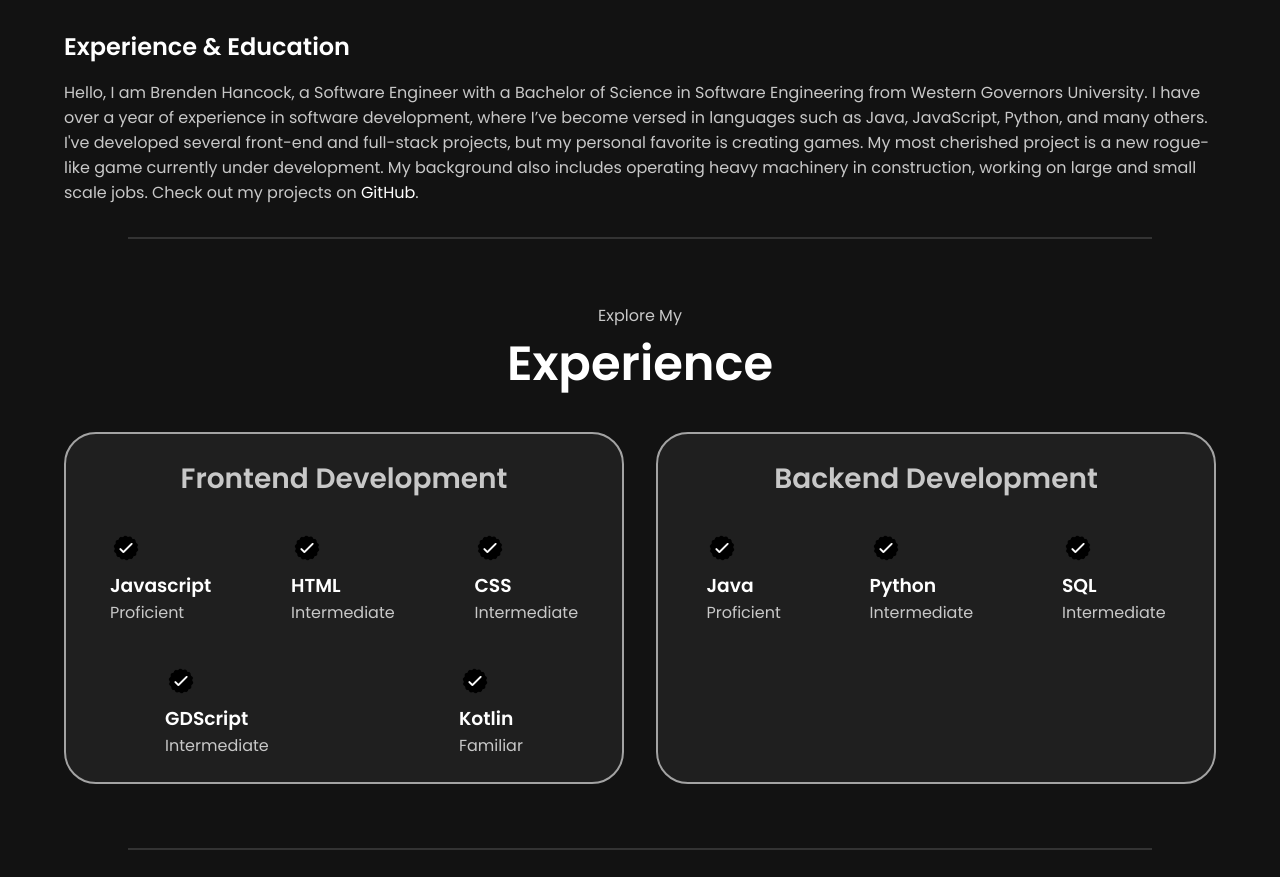
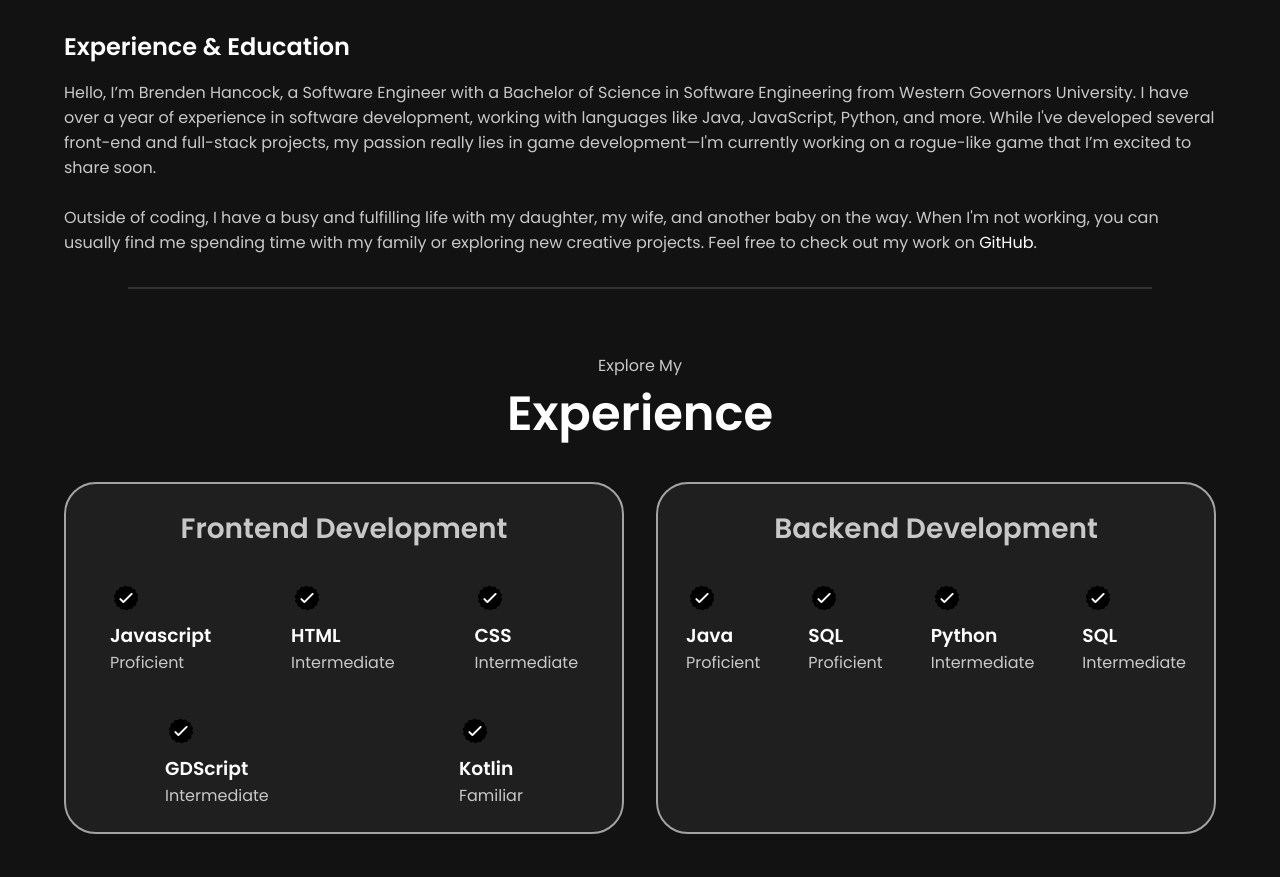
Before and after one commit to Brendenh2314/Portfolio-Website, a plain HTML site: page index.html in a window 1280 px wide. Shown: the part 1298-2175 px from the top of the page. Drawn offline with Linux system fonts and the light colour scheme.

Commit message:
Made some clean ups

```diff
--- a/index.html
+++ b/index.html
@@ -81,7 +81,9 @@
                     </div> -->
                     <div class="text-container">
                         <h2>Experience & Education</h2>
-                        <p><p>Hello, I am Brenden Hancock, a Software Engineer with a Bachelor of Science in Software Engineering from Western Governors University. I have over a year of experience in software development, where I’ve become versed in languages such as Java, JavaScript, Python, and many others. I've developed several front-end and full-stack projects, but my personal favorite is creating games. My most cherished project is a new rogue-like game currently under development. My background also includes operating heavy machinery in construction, working on large and small scale jobs. Check out my projects on <a href="https://github.com/Brendenh2314" target="_blank">GitHub</a>.</p></p>
+                        <p>Hello, I’m Brenden Hancock, a Software Engineer with a Bachelor of Science in Software Engineering from Western Governors University. I have over a year of experience in software development, working with languages like Java, JavaScript, Python, and more. While I've developed several front-end and full-stack projects, my passion really lies in game development—I'm currently working on a rogue-like game that I’m excited to share soon.</p>
+                        <br>
+                        <p>Outside of coding, I have a busy and fulfilling life with my daughter, my wife, and another baby on the way. When I'm not working, you can usually find me spending time with my family or exploring new creative projects. Feel free to check out my work on <a href="https://github.com/Brendenh2314" target="_blank">GitHub</a>.</p>
                     </div>
                 </div>
 
@@ -142,6 +144,13 @@
                                 <img src="./assets/checkmark.png" alt="Experience icon" class="icon">
                             <div>
                                 <h3>Java</h3>
+                                <p>Proficient </p>
+                            </div>
+                            </article>
+                            <article>
+                                <img src="./assets/checkmark.png" alt="Experience icon" class="icon">
+                            <div>
+                                <h3>SQL</h3>
                                 <p>Proficient </p>
                             </div>
                             </article>
```
